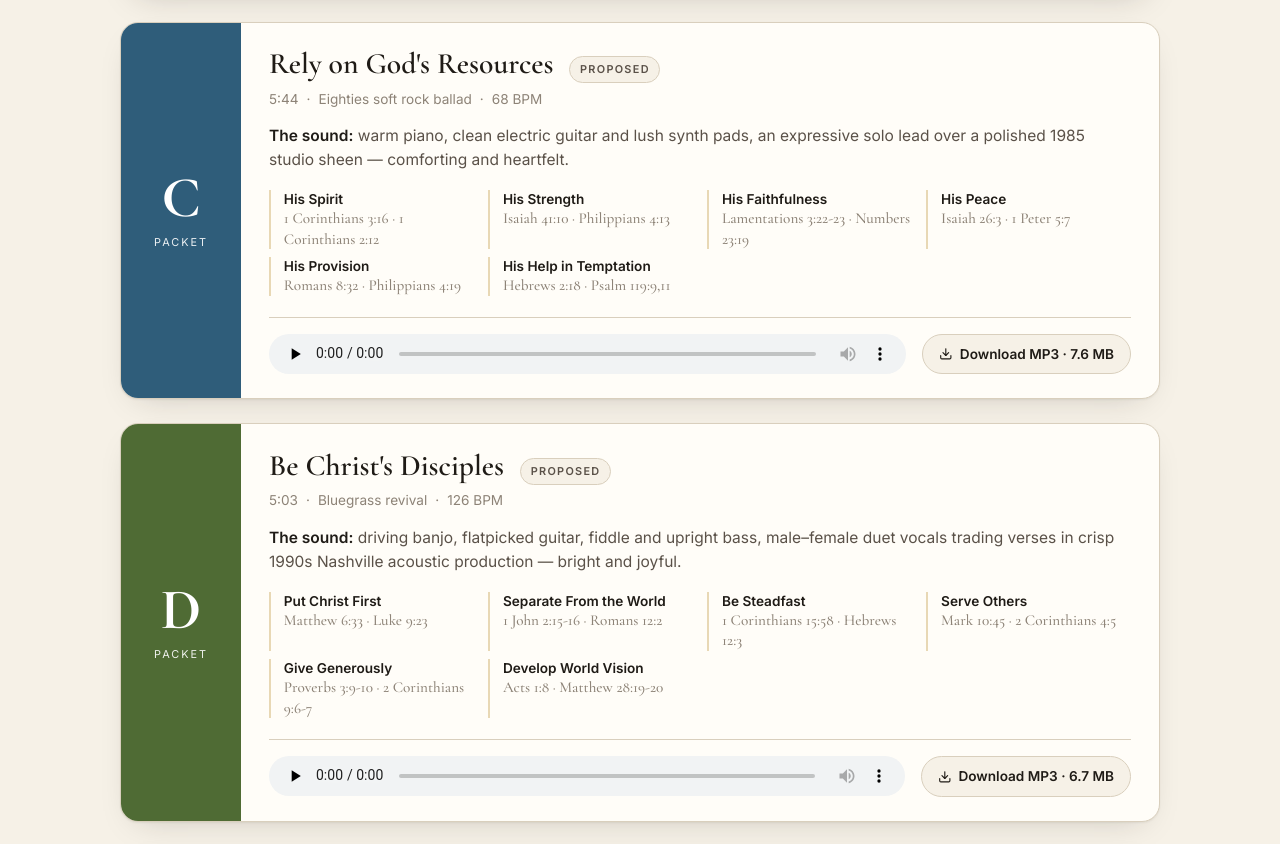
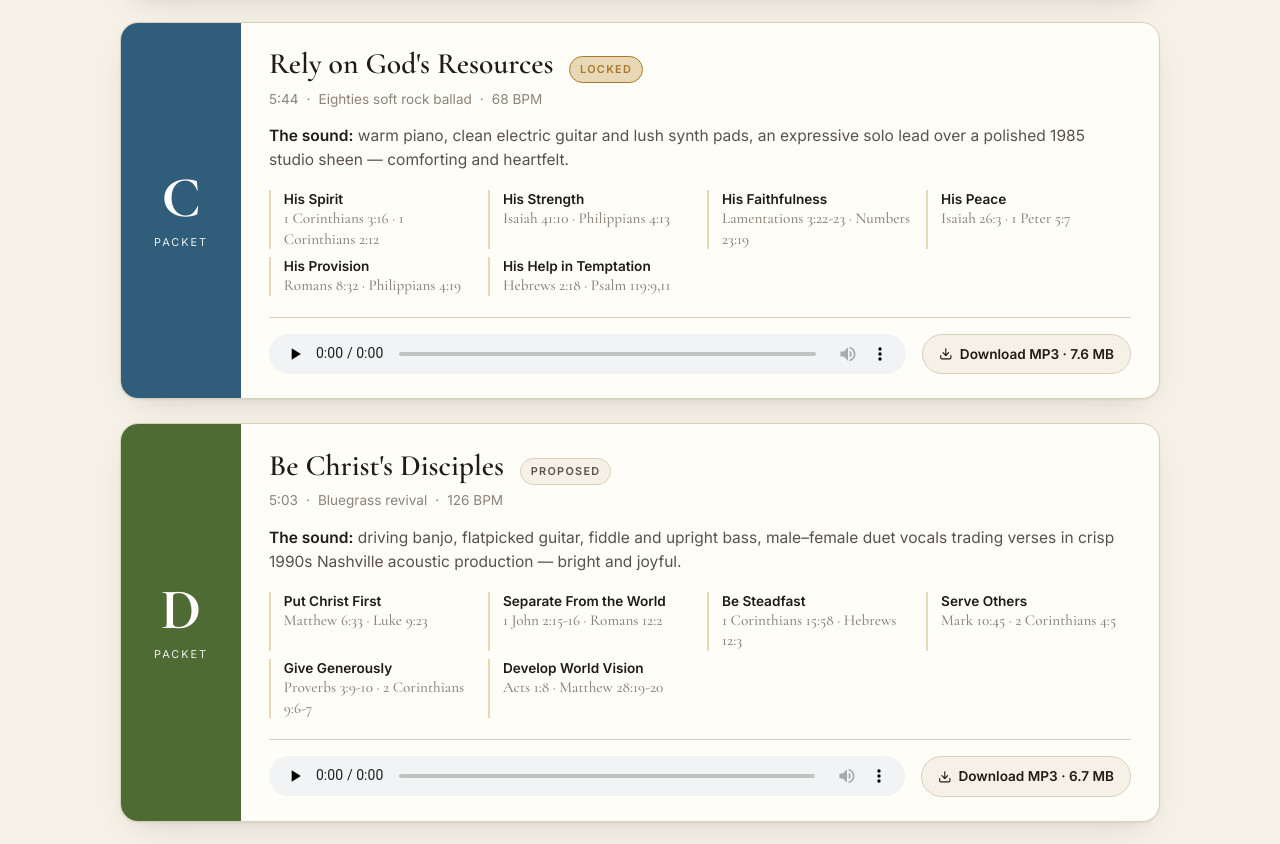
Before and after one commit to matthewfala/scripture-memorization, a plain HTML site: page navigators/official/index.html in a window 1280 px wide. Shown: the part 1568-2412 px from the top of the page. Drawn offline with nearby package versions, Linux system fonts and the light colour scheme.

Commit message:
Lock C, confirm A calibration, plan v6 series
C take2 is LOCKED official (human listened
and accepted); style registry and landing
page badge updated. Human confirmed the A
stem residual flags as singing, fixing the
stem-screen calibration baseline. Procedures
gain the human-requested candidate-pool
standard (3 stem-passing takes per packet)
and the Suno v6 model for the B/D/E
regeneration series.

Human Prompts:
- I have been listening to C so that one is now locked. Can we lock it? Can you regenerate D? Perhaps we can have 3 candidates (which pass) for each. Also I would like to regenerate E and B. Please try out the new Suno v6 model. Also for the A packet, I can hear spoken slightly, but I would still classify these as singing.

```diff
--- a/navigators/official/index.html
+++ b/navigators/official/index.html
@@ -261,7 +261,7 @@
   <article class="packet" style="--accent:#2f5d7a">
     <div class="letter"><b>C</b><small>Packet</small></div>
     <div class="body">
-      <header><h3>Rely on God's Resources</h3><span class="badge">Proposed</span></header>
+      <header><h3>Rely on God's Resources</h3><span class="badge locked">Locked</span></header>
       <p class="meta"><span>5:44</span><span>Eighties soft rock ballad</span><span>68 BPM</span></p>
       <p class="style"><strong>The sound:</strong> warm piano, clean electric guitar and lush synth pads, an expressive solo lead over a polished 1985 studio sheen — comforting and heartfelt.</p>
       <ul class="topics">
```
Also changed, not shown: 6 other files.
